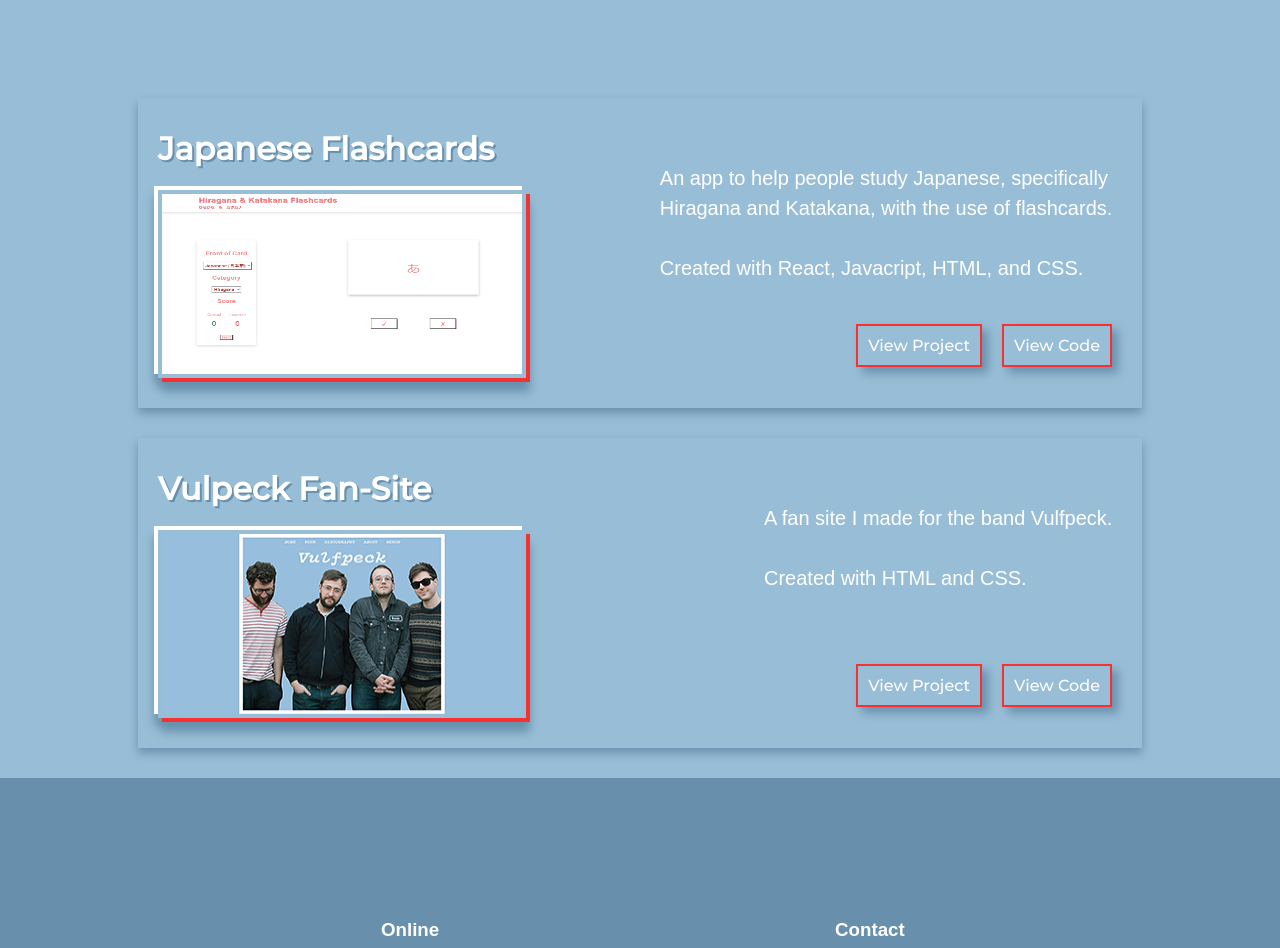
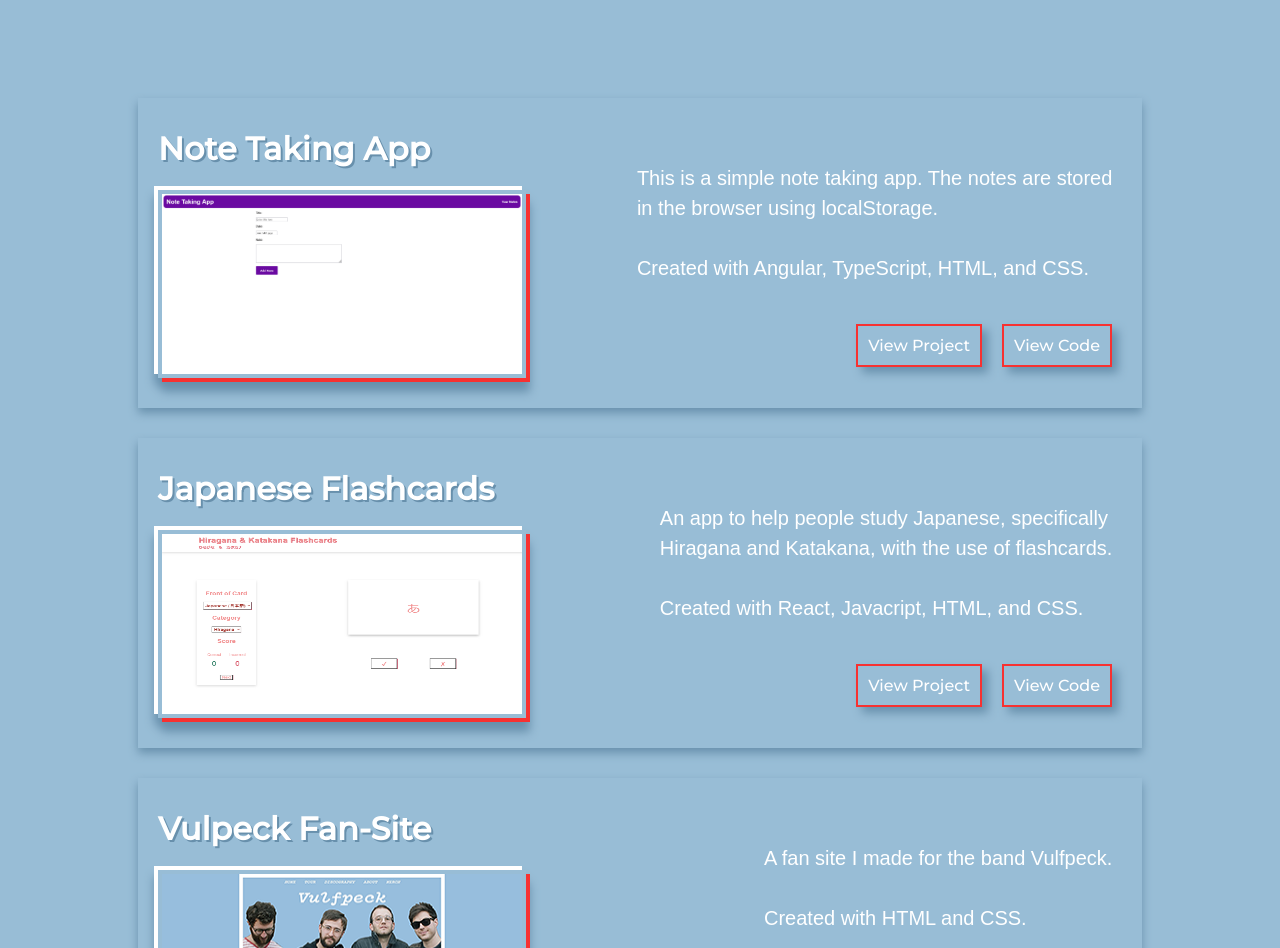
Before and after one commit to RichDoherty/portfolio, a React (Create React App) app: page / in a window 1280 px wide. Shown: the part 840-1788 px from the top of the page. Built offline with nearby package versions, Linux system fonts and the light colour scheme.

Commit message:
Notes App
Added my new note taking app to the projects section.

```diff
--- a/src/Projects.js
+++ b/src/Projects.js
@@ -1,7 +1,7 @@
 import React, { Component } from 'react';
 import Vulf from './img/vulf-site.png';
 import JpFlashcards from './img/jp-flashcards.png';
-import Calculator from './Calculator';
+import NotesApp from './img/notes-app.png'
 import './Projects.css';
 import './style.css';
 
@@ -16,11 +16,39 @@
           <div className="project-card">
 
             <div className="project-name">
+              <h1>Note Taking App</h1>
+              <div className="img-shadow">
+                <div className="img-border">
+                  <a href="https://stackblitz.com/edit/angular-ivy-avykfm?file=src/app/note-create/note-create.component.ts" target="_blank" rel="noreferrer">
+                    <img className="project-img" src={NotesApp} alt="Notes App" />
+                  </a>
+                </div>
+              </div>
+            </div>
+
+            <div className="project-description">
+              <p>
+                This is a simple note taking app. The notes are stored <br /> in the browser using localStorage. <br /> <br /> Created with Angular, TypeScript, HTML, and CSS.
+              </p>
+            </div>
+              <div className="links">
+                <a href="https://stackblitz.com/edit/angular-ivy-avykfm?file=src/app/note-create/note-create.component.ts" target="_blank" rel="noreferrer">
+                  View Project
+                </a>
+                <a href="https://github.com/RichDoherty/Notes-App" target="_blank" rel="noreferrer">
+                  View Code
+                </a>
+              </div>
+            </div>
+
+          <div className="project-card">
+
+            <div className="project-name">
               <h1>Japanese Flashcards</h1>
               <div className="img-shadow">
                 <div className="img-border">
-                  <a href="https://richdoherty.github.io/japanese-flashcards/" target="_blank">
-                    <img className="project-img" src={JpFlashcards} alt="Project 2." />
+                  <a href="https://richdoherty.github.io/japanese-flashcards/" target="_blank" rel="noreferrer">
+                    <img className="project-img" src={JpFlashcards} alt="Japanese Flashcards" />
                   </a>
                 </div>
               </div>
@@ -32,10 +60,10 @@
               </p>
             </div>
               <div className="links">
-                <a href="https://richdoherty.github.io/japanese-flashcards/" target="_blank">
+                <a href="https://richdoherty.github.io/japanese-flashcards/" target="_blank" rel="noreferrer">
                   View Project
                 </a>
-                <a href="https://github.com/RichDoherty/japanese-flashcards" target="_blank">
+                <a href="https://github.com/RichDoherty/japanese-flashcards" target="_blank" rel="noreferrer">
                   View Code
                 </a>
               </div>
@@ -47,7 +75,7 @@
               <h1>Vulpeck Fan-Site</h1>
               <div className="img-shadow">
                 <div className="img-border">
-                  <a href="https://richdoherty.github.io/Vulfpeck/index.html" target="_blank">
+                  <a href="https://richdoherty.github.io/Vulfpeck/index.html" target="_blank" rel="noreferrer">
                     <img className="project-img" src={Vulf} alt="A screenshot of my Vulpeck fan site." />
                   </a>
                 </div>
@@ -60,10 +88,10 @@
               </p>
             </div>
               <div className="links">
-                <a href="https://richdoherty.github.io/Vulfpeck/index.html" target="_blank">
+                <a href="https://richdoherty.github.io/Vulfpeck/index.html" target="_blank" rel="noreferrer">
                   View Project
                 </a>
-                <a href="https://github.com/RichDoherty/Vulfpeck" target="_blank">
+                <a href="https://github.com/RichDoherty/Vulfpeck" target="_blank" rel="noreferrer">
                   View Code
                 </a>
               </div>
```
Also changed, not shown: src/img/notes-app.png (added).
